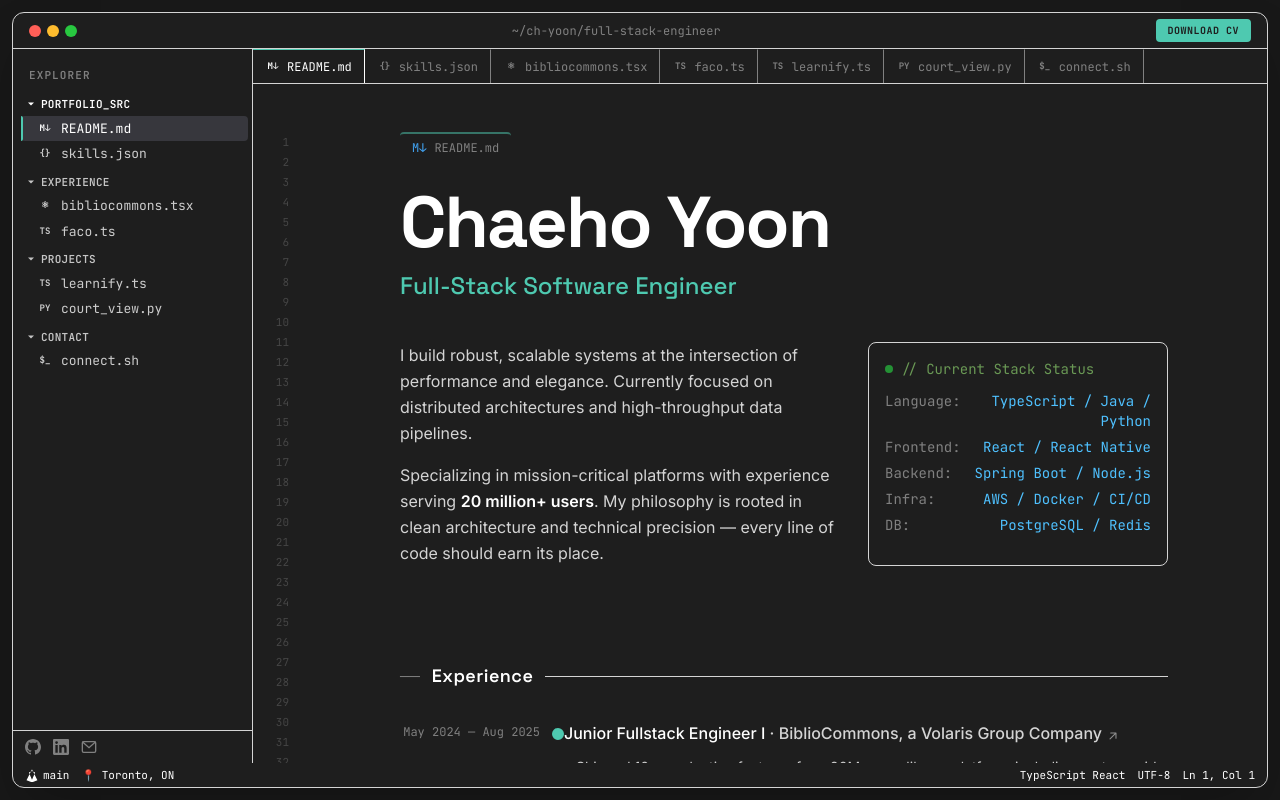
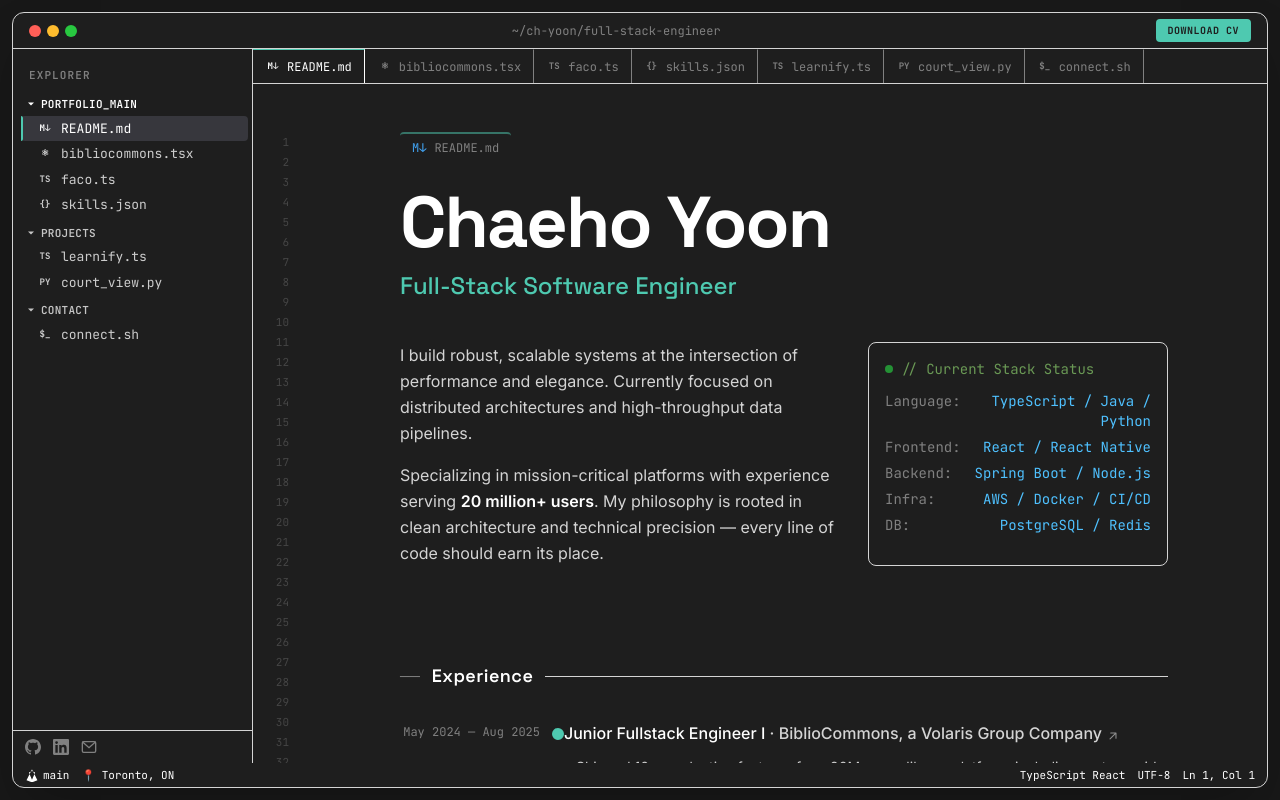
Before and after one commit to cheneyYoon/chaehoYoon, a Next.js app: page / in a window 1280 px wide. Built offline with nearby package versions, Linux system fonts and the light colour scheme.

Commit message:
feat(nav): restructure navigation for multi-page architecture

```diff
--- a/src/components/ide/FileItem.tsx
+++ b/src/components/ide/FileItem.tsx
@@ -6,13 +6,13 @@
 interface FileItemProps {
     file: FileEntry;
     isActive: boolean;
-    onClick: (sectionId: string) => void;
+    onClick: (sectionId: string, path?: string) => void;
 }
 
 export default function FileItem({ file, isActive, onClick }: FileItemProps) {
     return (
         <button
-            onClick={() => onClick(file.sectionId)}
+            onClick={() => onClick(file.sectionId, file.path)}
             role="treeitem"
             className={`relative flex w-full items-center gap-2 rounded-sm px-4 py-[3px] text-left font-mono text-[13px] transition-all ${isActive
                 ? "bg-ide-active text-text-bright"
--- a/src/components/ide/FolderGroup.tsx
+++ b/src/components/ide/FolderGroup.tsx
@@ -7,7 +7,7 @@
 interface FolderGroupProps {
     folder: FolderEntry;
     activeSection: string;
-    onFileClick: (sectionId: string) => void;
+    onFileClick: (sectionId: string, path?: string) => void;
 }
 
 export default function FolderGroup({
--- a/src/components/ide/IDELayout.tsx
+++ b/src/components/ide/IDELayout.tsx
@@ -1,6 +1,7 @@
 "use client";
 
 import { useState, useEffect, useCallback } from "react";
+import { useRouter, usePathname } from "next/navigation";
 import TitleBar from "./TitleBar";
 import TabBar from "./TabBar";
 import Sidebar from "./Sidebar";
@@ -11,10 +12,18 @@
     children: React.ReactNode;
 }
 
-const sectionIds = ["readme", "skills", "experience", "projects", "contact"];
+const sectionIds = ["readme", "bibliocommons", "faco", "learnify", "courtview", "skills", "contact"];
 
 export default function IDELayout({ children }: IDELayoutProps) {
-    const activeSection = useScrollSpy(sectionIds);
+    const router = useRouter();
+    const pathname = usePathname();
+    const scrollSpySection = useScrollSpy(sectionIds);
+
+    // If on home page, use scroll spy. If on project page, use pathname slug.
+    const activeSection = pathname === "/"
+        ? scrollSpySection
+        : pathname?.split("/").pop() || "";
+
     const [sidebarOpen, setSidebarOpen] = useState(false);
     const [scrollPercent, setScrollPercent] = useState(0);
 
@@ -35,12 +44,29 @@
         return () => editorEl?.removeEventListener("scroll", handleScroll);
     }, []);
 
-    const handleFileClick = useCallback((sectionId: string) => {
+    const handleFileClick = useCallback((sectionId: string, path?: string) => {
+        if (path) {
+            router.push(path);
+            if (window.innerWidth < 1024) setSidebarOpen(false); // Close sidebar on mobile nav
+            return;
+        }
+
+        // If we are not on home page, and trying to scroll to home section
+        // We need to navigate to home first with a hash
+        // But for now, we assume single page scrolling is primary use case until V3 phases are done
+        // Actually, if we are on a project page, and click "readme", we should go to "/" + hash
+        // Let's handle that:
+        if (window.location.pathname !== "/") {
+            router.push(`/#${sectionId}`);
+            return;
+        }
+
         const el = document.getElementById(sectionId);
         if (el) {
             el.scrollIntoView({ behavior: "smooth", block: "start" });
         }
-    }, []);
+        if (window.innerWidth < 1024) setSidebarOpen(false);
+    }, [router]);
 
     return (
         <div className="flex h-screen w-full flex-col overflow-hidden lg:p-3">
--- a/src/components/ide/Sidebar.tsx
+++ b/src/components/ide/Sidebar.tsx
@@ -5,7 +5,7 @@
 
 interface SidebarProps {
     activeSection: string;
-    onFileClick: (sectionId: string) => void;
+    onFileClick: (sectionId: string, path?: string) => void;
     isOpen: boolean;
     onClose: () => void;
 }
@@ -16,8 +16,8 @@
     isOpen,
     onClose,
 }: SidebarProps) {
-    const handleFileClick = (sectionId: string) => {
-        onFileClick(sectionId);
+    const handleFileClick = (sectionId: string, path?: string) => {
+        onFileClick(sectionId, path);
         onClose();
     };
 
--- a/src/components/ide/TabBar.tsx
+++ b/src/components/ide/TabBar.tsx
@@ -6,7 +6,7 @@
 
 interface TabBarProps {
     activeSection: string;
-    onTabClick: (sectionId: string) => void;
+    onTabClick: (sectionId: string, path?: string) => void;
 }
 
 // Flatten file tree into a list of all files for tabs
@@ -28,7 +28,7 @@
                 return (
                     <button
                         key={file.name}
-                        onClick={() => onTabClick(file.sectionId)}
+                        onClick={() => onTabClick(file.sectionId, file.path)}
                         role="tab"
                         aria-selected={isActive}
                         className={`group flex shrink-0 items-center gap-1.5 border-r px-3 font-mono text-[12px] transition-colors ${isActive
--- a/src/data/fileTree.ts
+++ b/src/data/fileTree.ts
@@ -2,30 +2,35 @@
 
 export const fileTree: FolderEntry[] = [
     {
-        folder: "PORTFOLIO_SRC",
+        folder: "PORTFOLIO_MAIN",
         files: [
             { name: "README.md", icon: "markdown", sectionId: "readme" },
+            { name: "bibliocommons.tsx", icon: "react", sectionId: "bibliocommons" },
+            { name: "faco.ts", icon: "typescript", sectionId: "faco" },
             { name: "skills.json", icon: "json", sectionId: "skills" },
-        ],
-    },
-    {
-        folder: "EXPERIENCE",
-        files: [
-            { name: "bibliocommons.tsx", icon: "react", sectionId: "experience" },
-            { name: "faco.ts", icon: "typescript", sectionId: "experience" },
         ],
     },
     {
         folder: "PROJECTS",
         files: [
-            { name: "learnify.ts", icon: "typescript", sectionId: "projects" },
-            { name: "court_view.py", icon: "python", sectionId: "projects" },
+            {
+                name: "learnify.ts",
+                icon: "typescript",
+                sectionId: "learnify",
+                path: "/projects/learnify",
+            },
+            {
+                name: "court_view.py",
+                icon: "python",
+                sectionId: "courtview",
+                path: "/projects/courtview",
+            },
         ],
     },
     {
         folder: "CONTACT",
         files: [
-            { name: "connect.sh", icon: "shell", sectionId: "contact" },
+            { name: "connect.sh", icon: "shell", sectionId: "contact", path: "/contact" },
         ],
     },
 ];
--- a/src/types/index.ts
+++ b/src/types/index.ts
@@ -1,4 +1,5 @@
 export interface Experience {
+    id: string;
     title: string;
     company: string;
     url?: string;
@@ -8,6 +9,7 @@
 }
 
 export interface Project {
+    id: string;
     title: string;
     subtitle?: string;
     url?: string;
@@ -16,6 +18,16 @@
     technologies: string[];
     image?: string;
     status?: "live" | "building";
+}
+
+export interface ProjectDetail {
+    id: string;
+    challenge: string;
+    solution: string;
+    techDeepDive: {
+        title: string;
+        content: string;
+    }[];
 }
 
 export interface SkillCategory {
@@ -36,6 +48,7 @@
     name: string;
     icon: FileIconType;
     sectionId: string;
+    path?: string; // If present, navigates to new route instead of scrolling
 }
 
 export interface FolderEntry {
```
